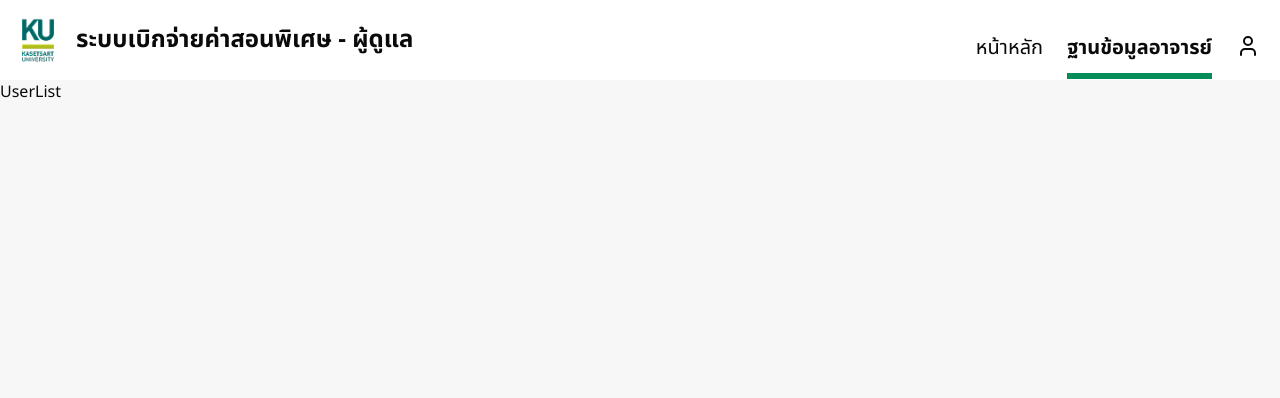
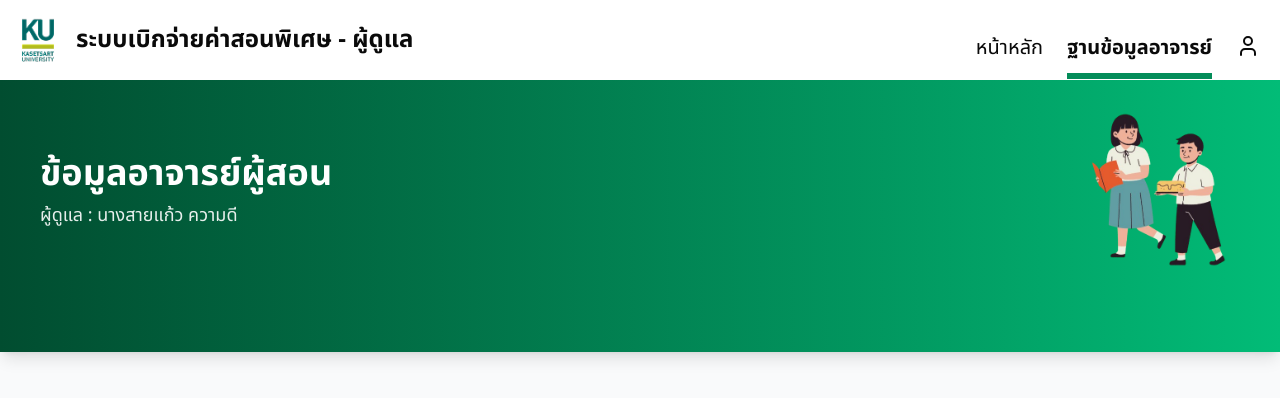
Before and after one commit to AllergyOat/Teaching-compensation-Web, a React (Vite) app: page /admin/user in a window 1280 px wide. Shown: the top 398 px of the page. Built offline with nearby package versions, Linux system fonts and the light colour scheme; no server answers.

Commit message:
update admin/home and userlist

```diff
--- a/src/pages/admin/Home.tsx
+++ b/src/pages/admin/Home.tsx
@@ -1,13 +1,63 @@
+import emptyBoxImage from "@/assets/images/students.png";
+import { Card, CardContent } from "@/components/ui/card";
+
 const Home = () => {
   return (
-    <header>
-      <div className="flex h-[230px] items-center gap-4 bg-[#014D30] p-4 pl-10 text-3xl font-bold text-white shadow-md">
-        <div className="flex flex-col">
-          <h1>HELLO</h1>
-          <h1>world</h1>
+    <div className="min-h-screen bg-gray-50">
+      {/* Header Section */}
+      <div className="relative bg-gradient-to-r from-[#014D30] to-[#02BC77] pb-20 pt-8 text-white shadow-lg">
+        <div className="mx-auto flex max-w-7xl items-center gap-4 px-10">
+          <div className="flex flex-1 flex-col">
+            <h1 className="text-4xl font-bold">ข้อมูลแบบฟอร์มการสอนพิเศษ</h1>
+            <p className="mt-2 text-lg opacity-90">ผู้ดูแล : นางสายแก้ว ความดี</p>
+          </div>
+          <div>
+            <img
+              src={emptyBoxImage}
+              alt="Students illustration"
+              className="h-40 w-auto"
+            />
+          </div>
         </div>
       </div>
-    </header>
+
+      {/* Statistics Cards - Overlapping */}
+      <div className="relative -mt-16 px-10">
+        <div className="mx-auto max-w-7xl">
+          <div className="grid grid-cols-1 gap-6 md:grid-cols-3">
+
+            {/* Card 1: รอการดำเนินการ */}
+            <Card className="border-0 bg-gradient-to-br from-yellow-400 to-yellow-500 shadow-xl transition-transform hover:scale-105">
+              <CardContent className="p-6">
+                <p className="text-sm font-medium text-yellow-900">รอการดำเนินการ</p>
+                <p className="mt-2 text-3xl font-bold text-yellow-900">3</p>
+              </CardContent>
+            </Card>
+
+            {/* Card 2: ดำเนินการสำเร็จ */}
+            <Card className="border-0 bg-gradient-to-br from-green-500 to-green-600 shadow-xl transition-transform hover:scale-105">
+              <CardContent className="p-6">
+                <p className="text-sm font-medium text-white">ดำเนินการสำเร็จ</p>
+                <p className="mt-2 text-3xl font-bold text-white">25</p>
+              </CardContent>
+            </Card>
+
+            {/* Card 3: ปฏิเสธ */}
+            <Card className="border-0 bg-gradient-to-br from-red-500 to-red-600 shadow-xl transition-transform hover:scale-105">
+              <CardContent className="p-6">
+                <p className="text-sm font-medium text-white">ปฏิเสธ</p>
+                <p className="mt-2 text-3xl font-bold text-white">3 คำขอ</p>
+              </CardContent>
+            </Card>
+          </div>
+        </div>
+      </div>
+
+      {/* Content Section */}
+      <div className="mx-auto max-w-7xl p-10 pt-8">
+        {/* Add your content here */}
+      </div>
+    </div>
   );
 };
 export default Home;
--- a/src/pages/admin/UserList.tsx
+++ b/src/pages/admin/UserList.tsx
@@ -1,6 +1,25 @@
+import emptyBoxImage from "@/assets/images/students.png";
+
 const UserList = () => {
   return (
-    <div>UserList</div>
+    <div className="min-h-screen bg-gray-50">
+      {/* Header Section */}
+      <div className="relative bg-gradient-to-r from-[#014D30] to-[#02BC77] pb-20 pt-8 text-white shadow-lg">
+        <div className="mx-auto flex max-w-7xl items-center gap-4 px-10">
+          <div className="flex flex-1 flex-col">
+            <h1 className="text-4xl font-bold">ข้อมูลอาจารย์ผู้สอน</h1>
+            <p className="mt-2 text-lg opacity-90">ผู้ดูแล : นางสายแก้ว ความดี</p>
+          </div>
+          <div>
+            <img
+              src={emptyBoxImage}
+              alt="Students illustration"
+              className="h-40 w-auto"
+            />
+          </div>
+        </div>
+      </div>
+    </div>
   )
 }
 export default UserList
```
